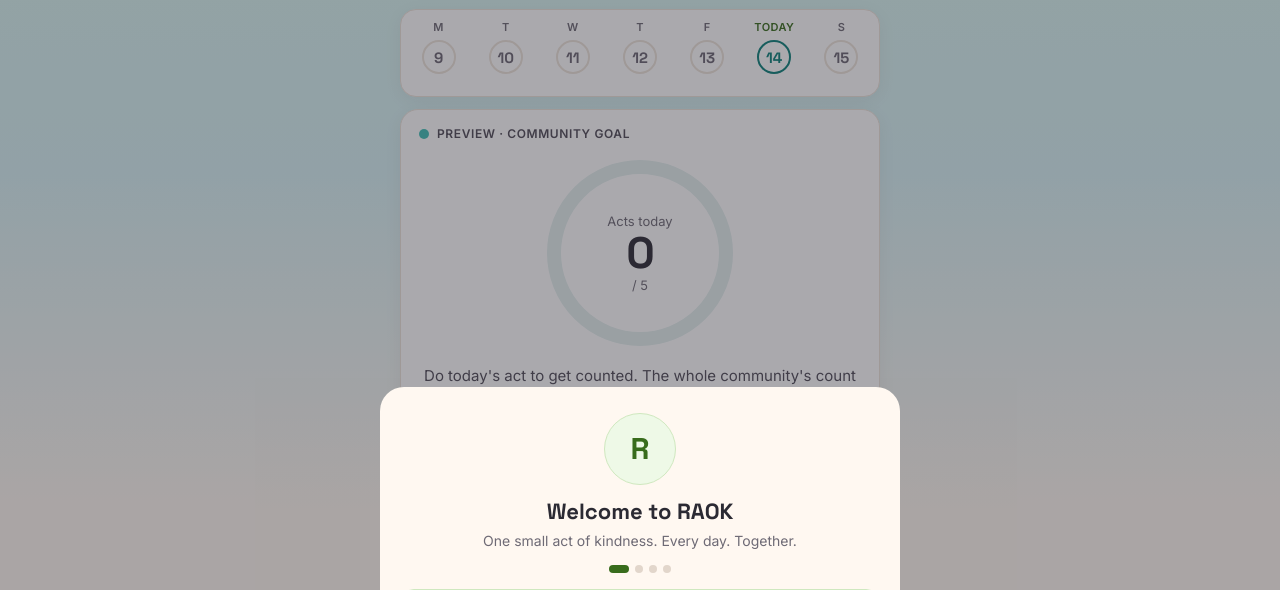
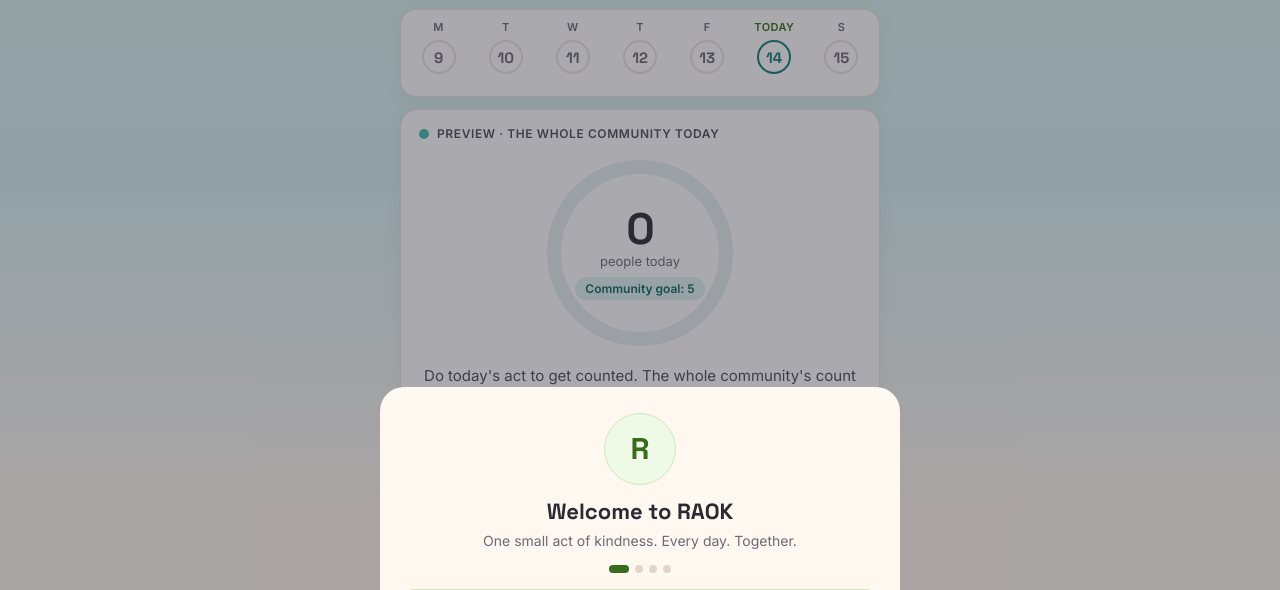
Before and after one commit to jacobtasty/raokapp, a plain HTML site: page app/index.html in a window 1280 px wide. Shown: the part 131-721 px from the top of the page. Drawn offline with Linux system fonts and the light colour scheme; no server answers.

Commit message:
Make the community ring read as people, not a to-do count
Co-Authored-By: Claude Opus 5.5 <noreply@anthropic.com>
Claude-Session: https://claude.ai/code/session_01LWMeXRXNWPd97ZJFNcEECp

```diff
--- a/app/index.html
+++ b/app/index.html
@@ -60,6 +60,7 @@
   .ringwrap{position:relative;width:200px;height:200px}
   .ringwrap .in{position:absolute;inset:0;display:flex;flex-direction:column;align-items:center;justify-content:center;gap:2px}
   .ringwrap .in .s{font-size:13px;color:var(--muted)}
+  .ringwrap .in .goalpill{margin-top:6px;font-size:12px;font-weight:600;color:var(--teal-dark);background:var(--teal-tint);border-radius:999px;padding:4px 10px}
   .ringwrap .in b{font-family:'Space Grotesk',sans-serif;font-size:44px;font-weight:700;letter-spacing:-1px;line-height:1}
   #ringArc{transition:stroke-dasharray .6s ease}
   .hubline{font-size:15px;color:var(--soft);text-align:center;line-height:1.4;margin:0}
@@ -254,7 +255,7 @@
       <div class="label" style="align-self:flex-start"><span class="ldot live"></span><span id="liveLabel">Live today · community goal</span></div>
       <div class="ringwrap">
         <svg aria-hidden="true" width="200" height="200" viewBox="0 0 200 200"><circle cx="100" cy="100" r="86" fill="none" stroke="#E3EFEE" stroke-width="14"/><circle id="ringArc" cx="100" cy="100" r="86" fill="none" stroke="#2BB8AE" stroke-width="14" stroke-linecap="round" stroke-dasharray="0 540" transform="rotate(-90 100 100)"/></svg>
-        <div class="in"><span class="s">Acts today</span><b id="count" aria-live="polite">0</b><span class="s" id="goalLine">/ 10</span></div>
+        <div class="in"><b id="count" aria-live="polite">0</b><span class="s" id="peopleWord">people today</span><span class="goalpill" id="goalLine">Community goal: 10</span></div>
       </div>
       <p class="hubline" id="hubline"></p>
       <button class="streakpill" id="streakPill">
@@ -792,11 +793,12 @@
     // ring
     const c = count(), goal = goalFor(c);
     $("count").textContent = c.toLocaleString("en-GB");
-    $("goalLine").textContent = "/ " + goal.toLocaleString("en-GB");
+    $("goalLine").textContent = "Community goal: " + goal.toLocaleString("en-GB");
+    $("peopleWord").textContent = (c === 1 ? "person" : "people") + " today";
     $("ringArc").setAttribute("stroke-dasharray", (540 * Math.min(1, c / goal)).toFixed(1) + " 540");
     $("ringArc").style.opacity = c ? 1 : 0;
     const towns = new Set(todayDocs.map(d => d.town).filter(Boolean));
-    $("liveLabel").textContent = shared ? "Live today · community goal" : "Preview · community goal";
+    $("liveLabel").textContent = shared ? "Live · the whole community today" : "Preview · the whole community today";
     $("hubline").textContent = !shared ? (c ? "That's you counted! The whole community's count goes live once accounts are switched on." : "Do today's act to get counted. The whole community's count goes live once accounts are switched on.") : c === 0 ? "Nobody has ticked off today's act yet. Be the first!" :
       (c === 1 ? "1 person has" : c.toLocaleString("en-GB") + " people have") + " been kind today" + (towns.size >= 2 ? ", across " + towns.size + " towns" : "") + ". Let's reach " + goal.toLocaleString("en-GB") + ".";
     const st = SI.streak;
```
